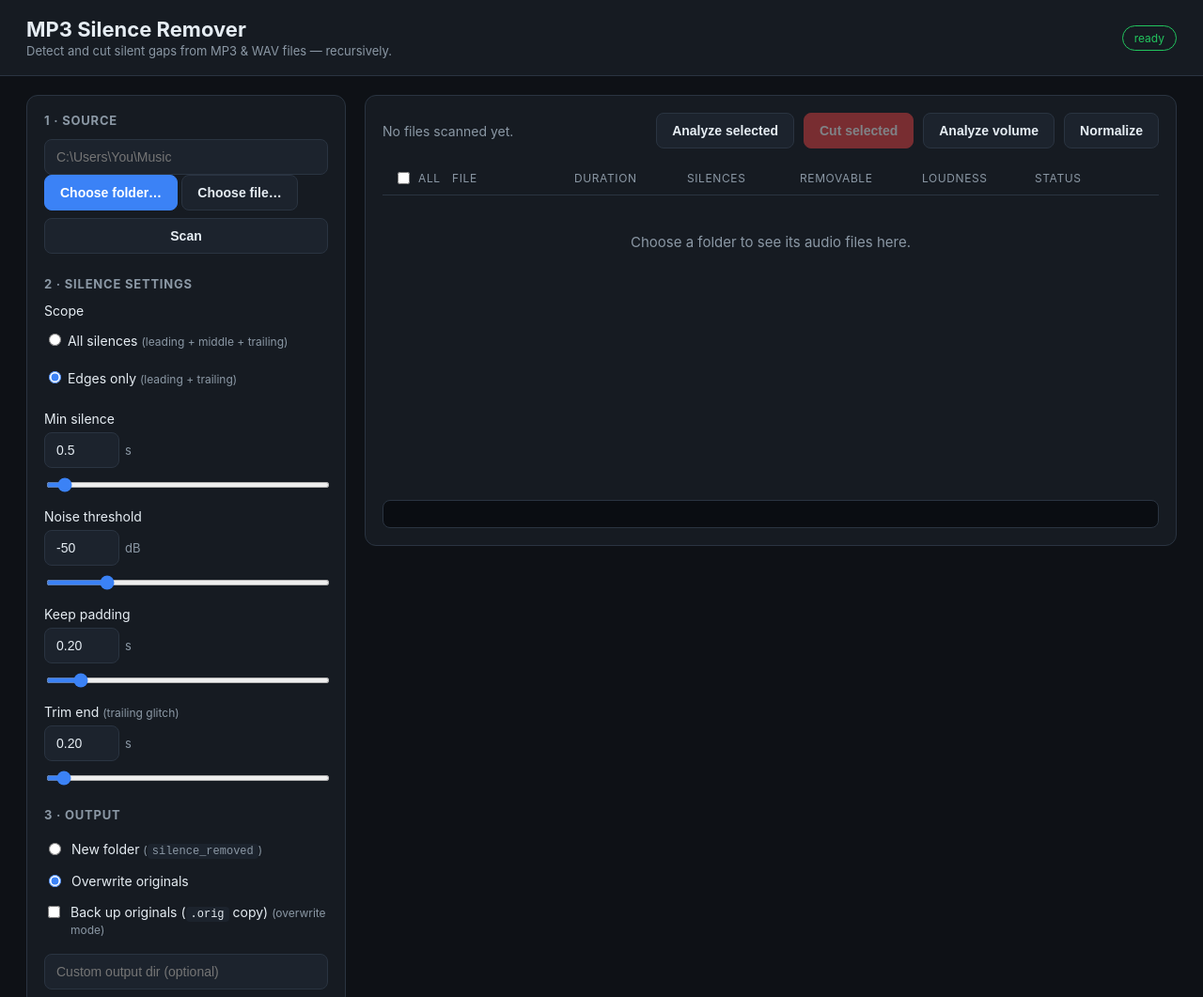
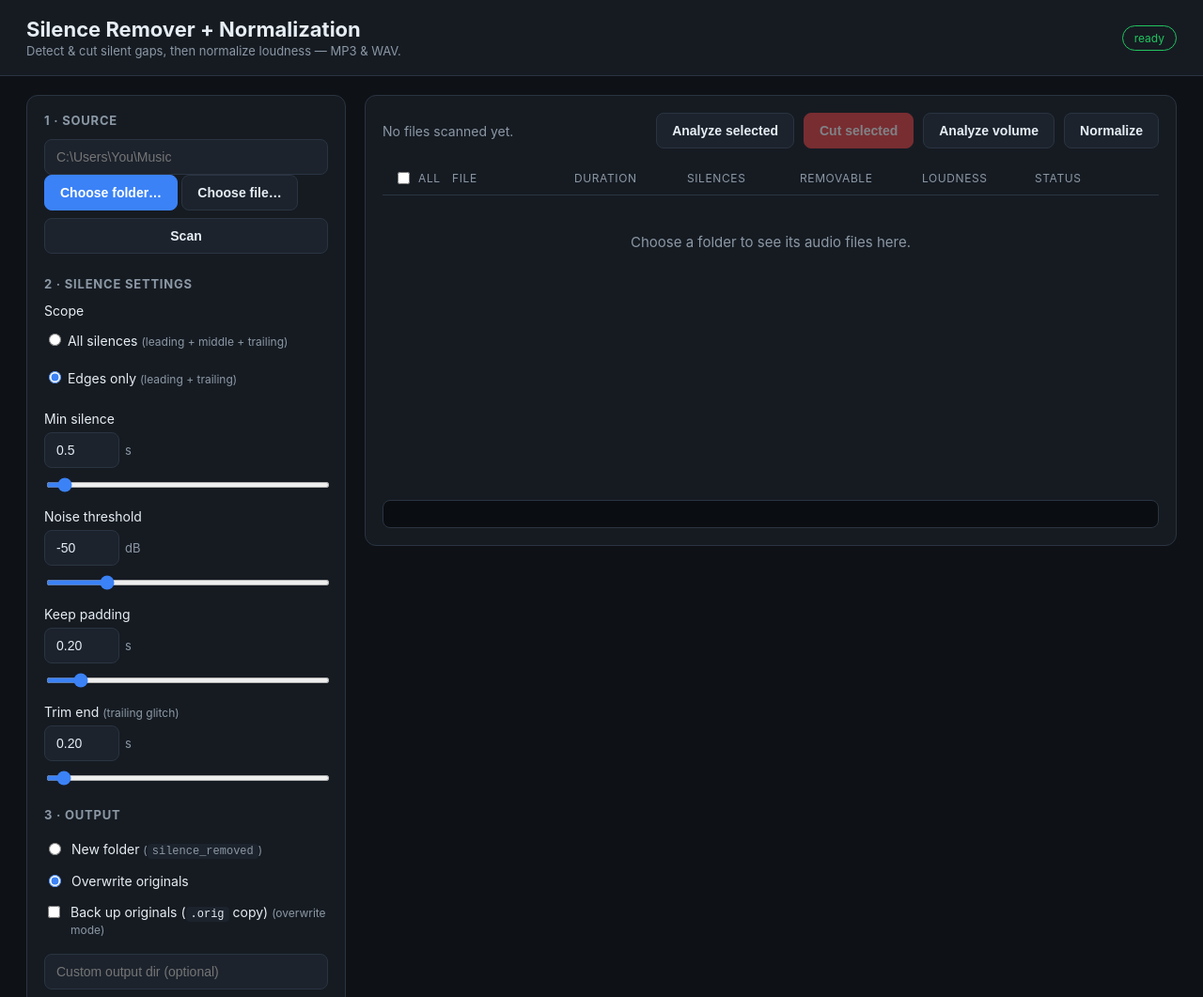
Before and after one commit to syntagmastudios/AudioSIlenceRemover, an Electron app: page renderer/index.html in a window 1280 px wide. Shown: the top 1061 px of the page at 94% size. Drawn offline with Linux system fonts and the light colour scheme.

Commit message:
Rename app to Silence Remover + Normalization
- Update window title, UI heading, and tagline
- Rename package (silence-remover), appId, and productName
- Update README title and description

```diff
--- a/main.js
+++ b/main.js
@@ -16,7 +16,7 @@ function createWindow() {
     minHeight: 640,
     backgroundColor: '#0e1116',
     autoHideMenuBar: true,
-    title: 'MP3 Silence Remover',
+    title: 'Silence Remover + Normalization',
     webPreferences: {
       preload: path.join(__dirname, 'preload.js'),
       contextIsolation: true,
--- a/renderer/index.html
+++ b/renderer/index.html
@@ -4,14 +4,14 @@
   <meta charset="UTF-8" />
   <meta http-equiv="Content-Security-Policy" content="default-src 'self'; style-src 'self'; script-src 'self'" />
   <meta name="viewport" content="width=device-width, initial-scale=1.0" />
-  <title>MP3 Silence Remover</title>
+  <title>Silence Remover + Normalization</title>
   <link rel="stylesheet" href="style.css" />
 </head>
 <body>
   <header class="topbar">
     <div class="brand">
-      <h1>MP3 Silence Remover</h1>
-      <p>Detect and cut silent gaps from MP3 &amp; WAV files &mdash; recursively.</p>
+      <h1>Silence Remover + Normalization</h1>
+      <p>Detect &amp; cut silent gaps, then normalize loudness &mdash; MP3 &amp; WAV.</p>
     </div>
     <span class="health" id="health">loading</span>
   </header>
```
Also changed, not shown: package.json (+4 -4 lines), static/index.html (+2 -2 lines), README.md, 1 other file.
